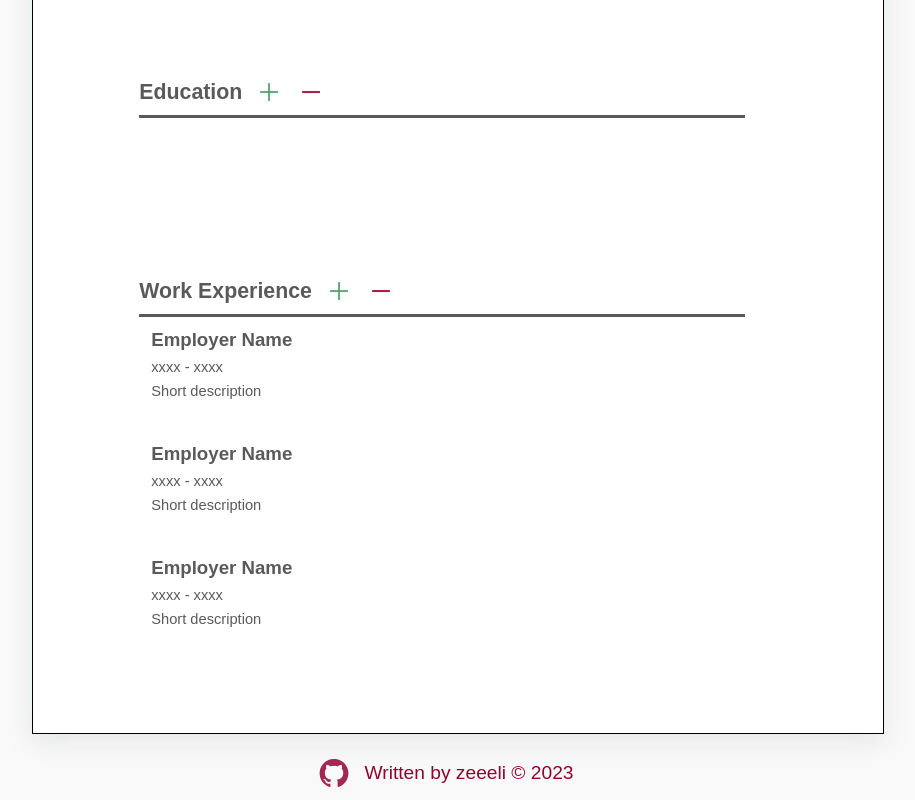
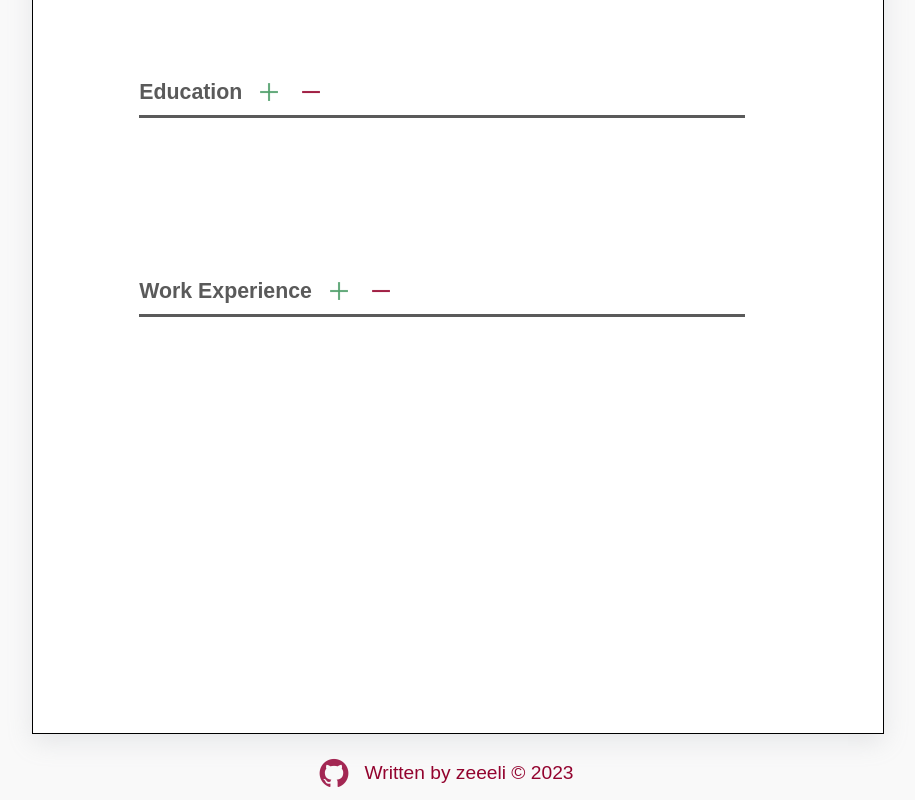
Before and after one commit to zeeeli/cv-generator, a React (Create React App) app: page / in a window 1280 px wide. Shown: the part 660-1460 px from the top of the page, without its empty margins (194-1109 px from the left). Built offline with nearby package versions, Linux system fonts and the light colour scheme.

Commit message:
Add state logic for work section buttons

```diff
--- a/src/components/CVFormWork.js
+++ b/src/components/CVFormWork.js
@@ -1,8 +1,38 @@
 import React, { Component } from "react";
 import CVFormInput from "./CVFormInput";
+import CVFormWorkEntry from "./CVFormWorkEntry";
 
 export default class CVFormWork extends Component {
+  constructor(props) {
+    super(props);
+
+    this.state = {
+      numChildren: 0,
+    };
+  }
+
+  addChild = () => {
+    if (this.state.numChildren < 3) {
+      this.setState({
+        numChildren: this.state.numChildren + 1,
+      });
+    }
+  };
+
+  removeChild = () => {
+    if (this.state.numChildren > 0) {
+      this.setState({
+        numChildren: this.state.numChildren - 1,
+      });
+    }
+  };
+
   render() {
+    const children = [];
+
+    for (let i = 0; i < this.state.numChildren; i++)
+      children.push(<CVFormWorkEntry />);
+
     return (
       <section id="work">
         <h3 className="section-header">
@@ -13,6 +43,7 @@ export default class CVFormWork extends Component {
             id="add-edu"
             style={{ width: 30, height: 30 }}
             title="Add to end"
+            onClick={this.addChild}
           />
           <img
             src={require("../assets/remove.png")}
@@ -20,61 +51,10 @@ export default class CVFormWork extends Component {
             id="remove-edu"
             style={{ width: 30, height: 30 }}
             title="Remove from end"
+            onClick={this.removeChild}
           />
         </h3>
-        <div id="work-body">
-          <div>
-            <CVFormInput
-              defaultText="Employer Name"
-              id="employer"
-              length={50}
-            />
-            <CVFormInput
-              defaultText="xxxx - xxxx"
-              id="years-worked"
-              length={25}
-            />
-            <textarea
-              rows={3}
-              placeholder="Short description"
-              id="job-descript"
-            />
-          </div>
-          <div>
-            <CVFormInput
-              defaultText="Employer Name"
-              id="employer"
-              length={50}
-            />
-            <CVFormInput
-              defaultText="xxxx - xxxx"
-              id="years-worked"
-              length={25}
-            />
-            <textarea
-              rows={3}
-              placeholder="Short description"
-              id="job-descript"
-            />
-          </div>
-          <div>
-            <CVFormInput
-              defaultText="Employer Name"
-              id="employer"
-              length={50}
-            />
-            <CVFormInput
-              defaultText="xxxx - xxxx"
-              id="years-worked"
-              length={25}
-            />
-            <textarea
-              rows={3}
-              placeholder="Short description"
-              id="job-descript"
-            />
-          </div>
-        </div>
+        <div id="work-body">{children}</div>
       </section>
     );
   }
--- /dev/null
+++ b/src/components/CVFormWorkEntry.js
@@ -0,0 +1,14 @@
+import React, { Component } from "react";
+import CVFormInput from "./CVFormInput";
+
+export default class CVFormWorkEntry extends Component {
+  render() {
+    return (
+      <div>
+        <CVFormInput defaultText="Employer Name" id="employer" length={50} />
+        <CVFormInput defaultText="xxxx - xxxx" id="years-worked" length={25} />
+        <textarea rows={3} placeholder="Short description" id="job-descript" />
+      </div>
+    );
+  }
+}
--- a/src/components/CVMain.css
+++ b/src/components/CVMain.css
@@ -204,7 +204,7 @@ h3 {
   border: none;
   background-color: inherit;
   font: inherit;
-  font-size: 11pt;
+  font-size: 12pt;
   font-weight: normal;
   overflow: hidden;
   color: #5a5a5a;
```
